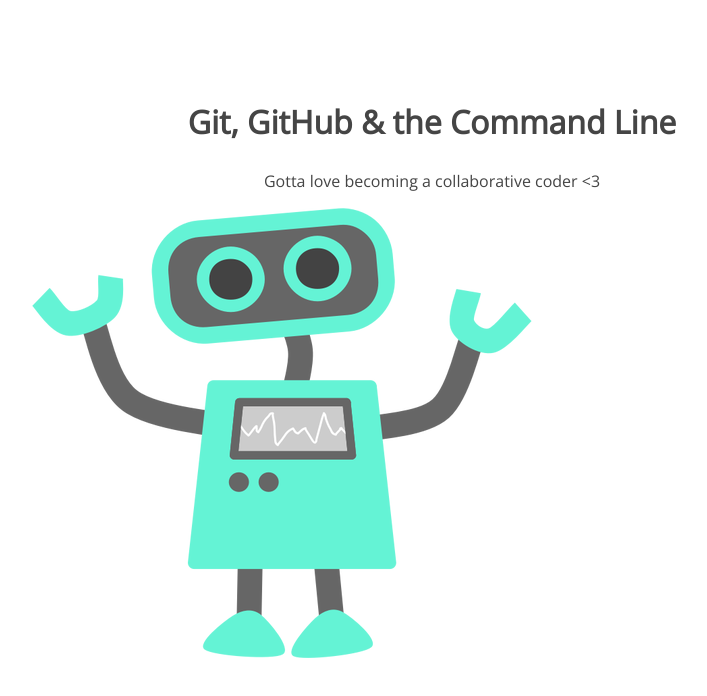
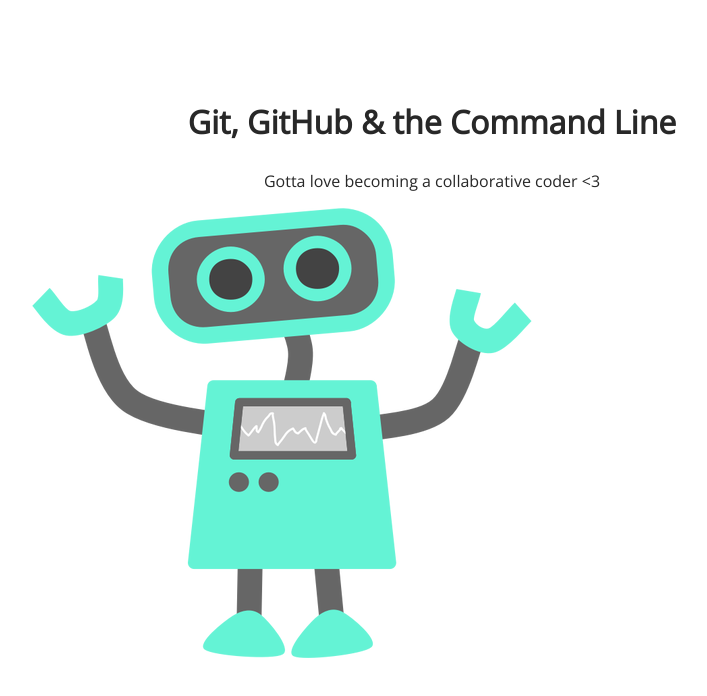
Before and after one commit to latashahussey/105-project, a plain HTML site: page index.html in a window 1280 px wide. Shown: the whole page, without its empty margins (208-915 px from the left). Drawn offline with nearby package versions, Linux system fonts and the light colour scheme.

Commit message:
updated stylesheet, changed h1 text color

```diff
--- a/css/style.css
+++ b/css/style.css
@@ -5,7 +5,7 @@
 section h1,
 section p {
 	text-align: center;
-	color: #454545;
+	color: #282828;
 }
 section h1 {
 	font: 32px 'Open Sans';
```
